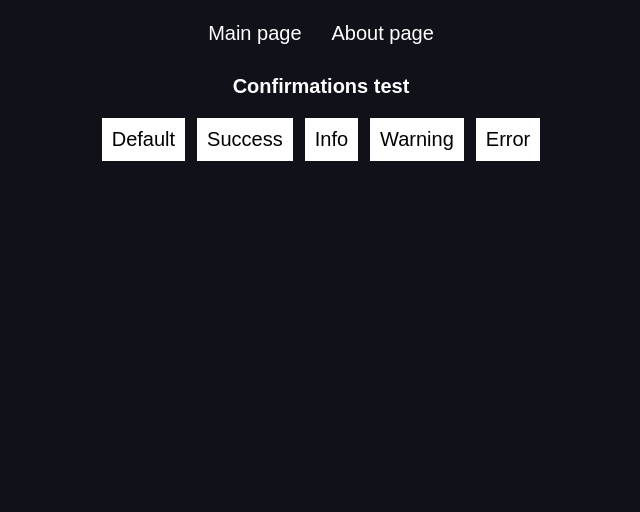
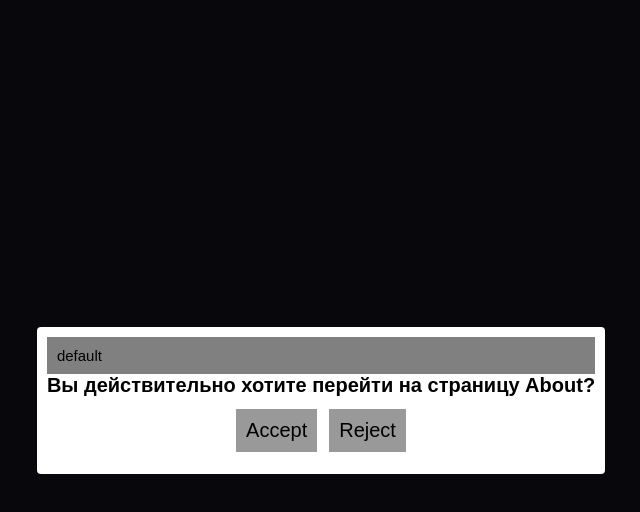
Before and after one commit to Proxx07/VueStarterPack, a Vue app: page /about in a window 1280 px wide. Shown: the top 512 px of the page, without its empty margins (319-959 px from the left). Built offline with nearby package versions, Linux system fonts and the light colour scheme.

Commit message:
[DONE] $confirmation modals

```diff
--- a/src/components/UI/confirmations/VConfirm.vue
+++ b/src/components/UI/confirmations/VConfirm.vue
@@ -18,7 +18,7 @@ const background = computed(() => ConfirmationTypesColor[props.type]);
   <h2 class="subtitle">{{subtitle}}</h2>
 
   <div class="buttons">
-    <button @click="emit('accept')">Accept</button>
+    <button @click="emit('accept')">{{type === 'default' ? 'Accept' : 'Оkay'}}</button>
     <button v-if="type === 'default'" @click="emit('reject')">Reject</button>
   </div>
 </template>
--- a/src/main.ts
+++ b/src/main.ts
@@ -4,8 +4,8 @@ import App from '@/App.vue';
 import '@/styles/main.scss';
 import router from "@/router/router.ts";
 
+const pinia = createPinia();
 const app = createApp(App);
-const pinia = createPinia();
 
 app
   .use(pinia)
--- a/src/pages/About.vue
+++ b/src/pages/About.vue
@@ -8,6 +8,11 @@ const openDefault = async () => {
   const title = 'Ожидание подтверждения действия'
   const subtitle = 'Доп текст'
   resDefault.value = await $confirm.default({title, subtitle})
+  if (resDefault.value) {
+    console.log('Пользователь потдвердил')
+  } else {
+    console.log('Пользователь отклонил')
+  }
 }
 
 const openSuccess = async () => {
@@ -41,8 +46,9 @@ const openError = async () => {
   <h1>Confirmations test</h1>
   <div class="buttons">
 
+    default-result: {{resDefault}}
     <button @click="openDefault">
-      Default {{resDefault}}
+      Default
     </button>
 
     <button @click="openSuccess">
@@ -75,6 +81,7 @@ h1 {
   gap: 1.2rem;
   flex-wrap: wrap;
   justify-content: center;
+  align-items: center;
 }
 
 button {
--- a/src/plugins/confirmation.ts
+++ b/src/plugins/confirmation.ts
@@ -1,36 +1,18 @@
 import {useConfirmationsStore} from "@/store/confirmations";
 import {ConfirmationTypes, IProps} from "@/store/confirmations/types";
-const {setConfirmation, closeConfirmation} = useConfirmationsStore();
+
+
+const create = (type: ConfirmationTypes) => async (props: Omit<IProps, 'type'>): Promise<boolean> => {
+  const {setConfirmation, closeConfirmation} = useConfirmationsStore();
+  const {id, result} = await setConfirmation({...props, type})
+  closeConfirmation(id)
+  return result
+}
 
 export const $confirm: Record<ConfirmationTypes, (props: Omit<IProps, "type">) => Promise<boolean>> = {
-  default: async (props: Omit<IProps, 'type'>) => {
-    const {id, result} = await setConfirmation({...props, type: 'default'})
-    closeConfirmation(id)
-    return result
-  },
-
-  success: async (props: Omit<IProps, 'type'>) => {
-    const {id, result} = await setConfirmation({...props, type: 'success'})
-    closeConfirmation(id)
-    return result
-  },
-
-  info: async (props: Omit<IProps, 'type'>) => {
-    const {id, result} = await setConfirmation({...props, type: 'info'})
-    closeConfirmation(id)
-    return result
-  },
-
-  warning: async (props: Omit<IProps, 'type'>) => {
-    const {id, result} = await setConfirmation({...props, type: 'warning'})
-    closeConfirmation(id)
-    return result
-  },
-
-  error: async (props: Omit<IProps, 'type'>) => {
-    const {id, result} = await setConfirmation({...props, type: 'error'})
-    closeConfirmation(id)
-    return result
-  },
-
+  default: create('default'),
+  success: create('success'),
+  info: create('info'),
+  warning: create('warning'),
+  error: create('error'),
 }
--- a/src/router/router.ts
+++ b/src/router/router.ts
@@ -8,5 +8,4 @@ const router = createRouter({
 });
 
 router.beforeEach(layoutMiddleware)
-
 export default router;
--- a/src/router/routes.ts
+++ b/src/router/routes.ts
@@ -1,4 +1,5 @@
 import {RouteRecordRaw} from "vue-router";
+import {$confirm} from "@/plugins/confirmation.ts";
 
 const routes: RouteRecordRaw[] = [
   {
@@ -14,6 +15,18 @@ const routes: RouteRecordRaw[] = [
     path: '/about',
     name: 'about',
     component: () => import('@/pages/About.vue'),
+    beforeEnter: async () => {
+      const res = await $confirm.default({title: "Вы действительно хотите перейти на страницу About?"})
+
+      if (!res) {
+        await $confirm.warning({title: 'Вы отказались переходить на страницу About'})
+      }
+      else {
+        await $confirm.success({title: 'Вы сейчас перейдёте на страницу About'})
+      }
+
+      return res
+    }
   },
 
   {
```
